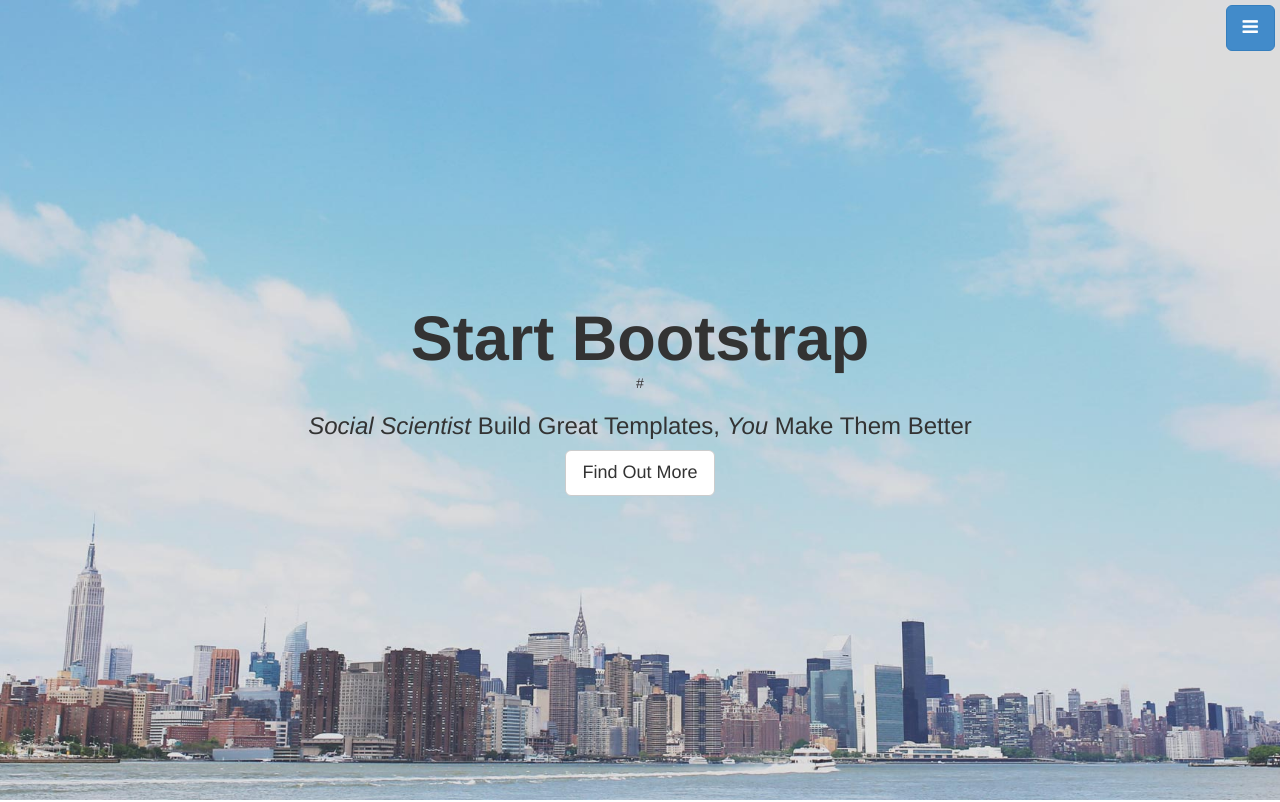
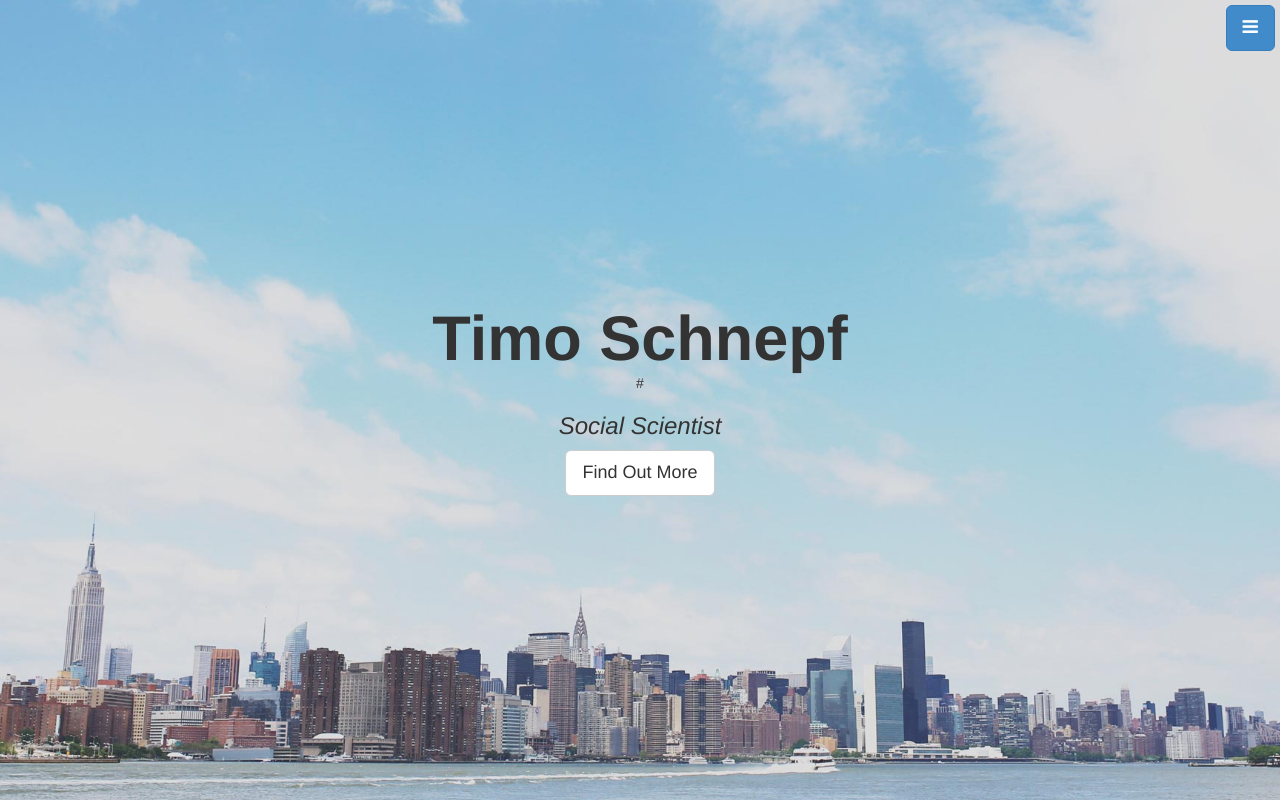
Before and after one commit to timoschnepf/portfolio, a plain HTML site: page index.html in a window 1280 px wide. Shown: the top 802 px of the page. Drawn offline with Linux system fonts and the light colour scheme.

Commit message:
Update index.html

```diff
--- a/index.html
+++ b/index.html
@@ -36,8 +36,8 @@
     <!-- Full Page Image Header Area -->
     <div id="top" class="header">
       <div class="vert-text">
-        <h1>Start Bootstrap</h1>
-        #<h3><em>Social Scientist</em> Build Great Templates, <em>You</em> Make Them Better</h3>
+        <h1>Timo Schnepf</h1>
+        #<h3><em>Social Scientist</em></h3>
         <a href="#about" class="btn btn-default btn-lg">Find Out More</a>
       </div>
     </div>
```
